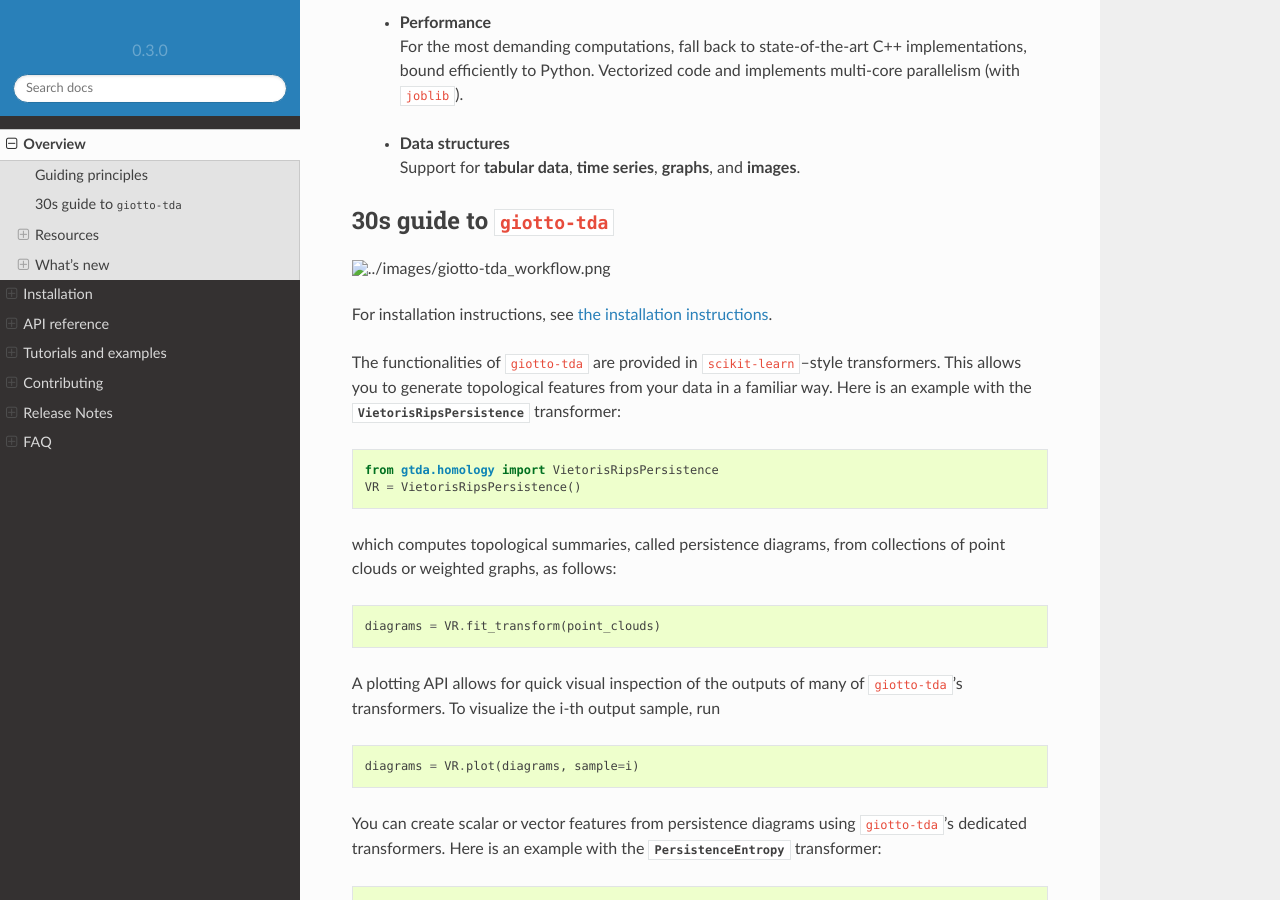
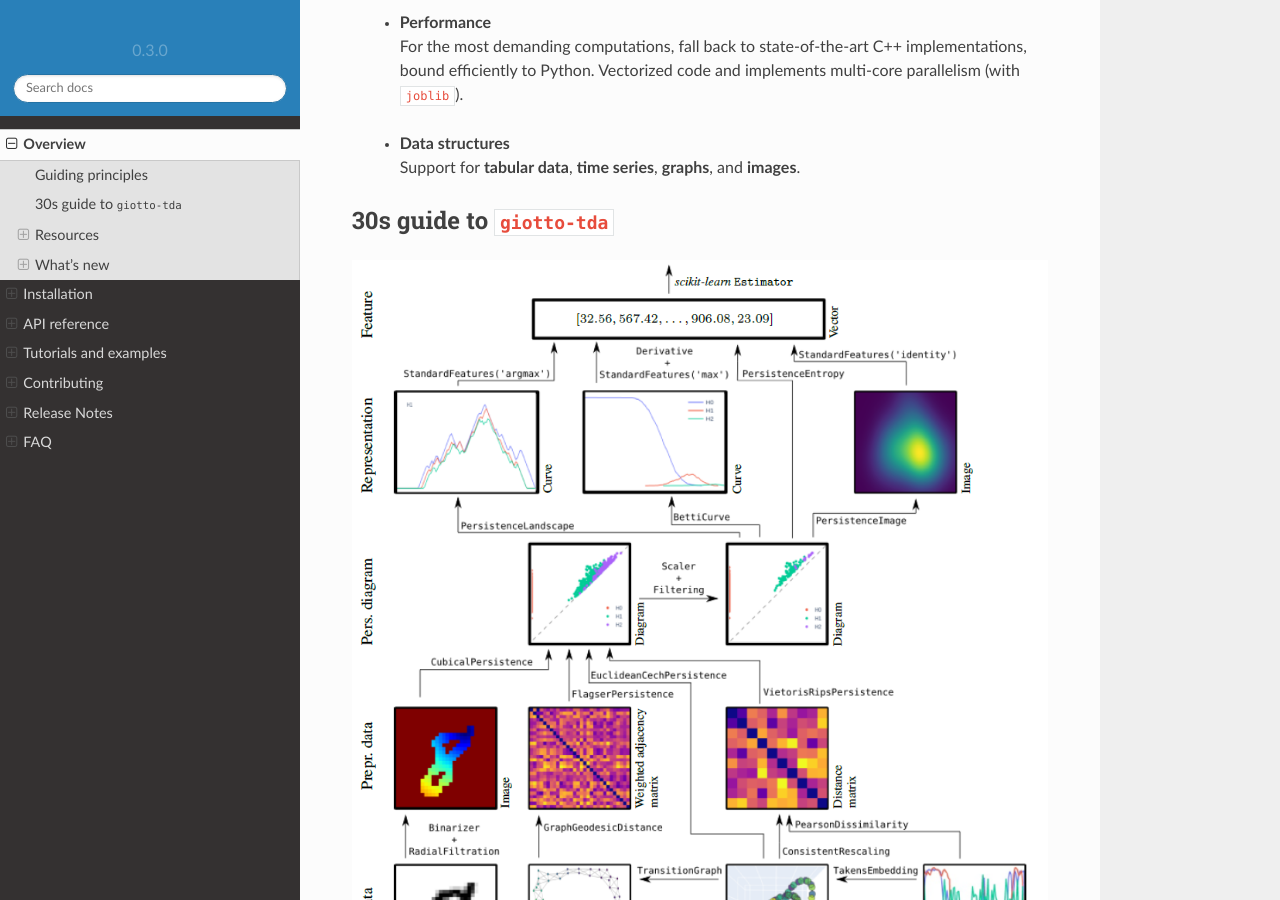
Before and after one commit to giotto-ai/giotto-tda, a Sphinx documentation site: the page built from doc/library.rst, in a window 1280 px wide and 900 px high, scrolled down 732 px. Built offline with Sphinx 7.4.7 and the Read the Docs theme 2.0.0, drawn with Linux system fonts in a browser that asks for light colours; pages that are not in the unit, such as notebooks, are missing from menus; comment, search, counter and statistics services are not loaded; the version number is read from the project's files by our own code.

Commit message:
Fix relative path

```diff
--- a/doc/library.rst
+++ b/doc/library.rst
@@ -31,7 +31,7 @@
 30s guide to ``giotto-tda``
 ***************************
 
-.. figure:: ../images/giotto-tda_workflow.png
+.. figure:: images/giotto-tda_workflow.png
 
 For installation instructions, see :ref:`the installation instructions <installation>`.
 
```
